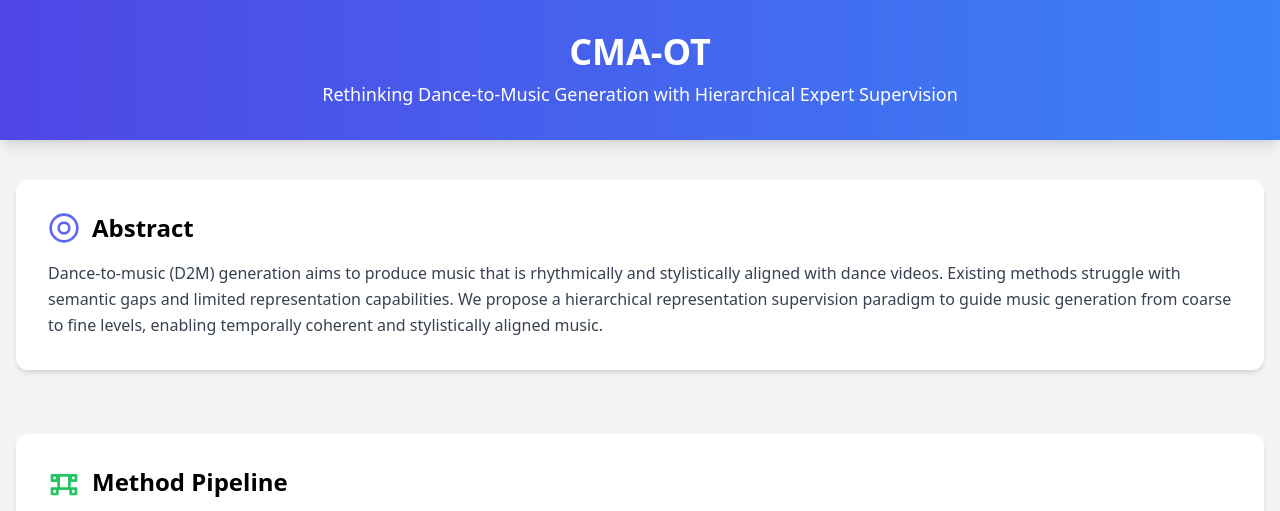
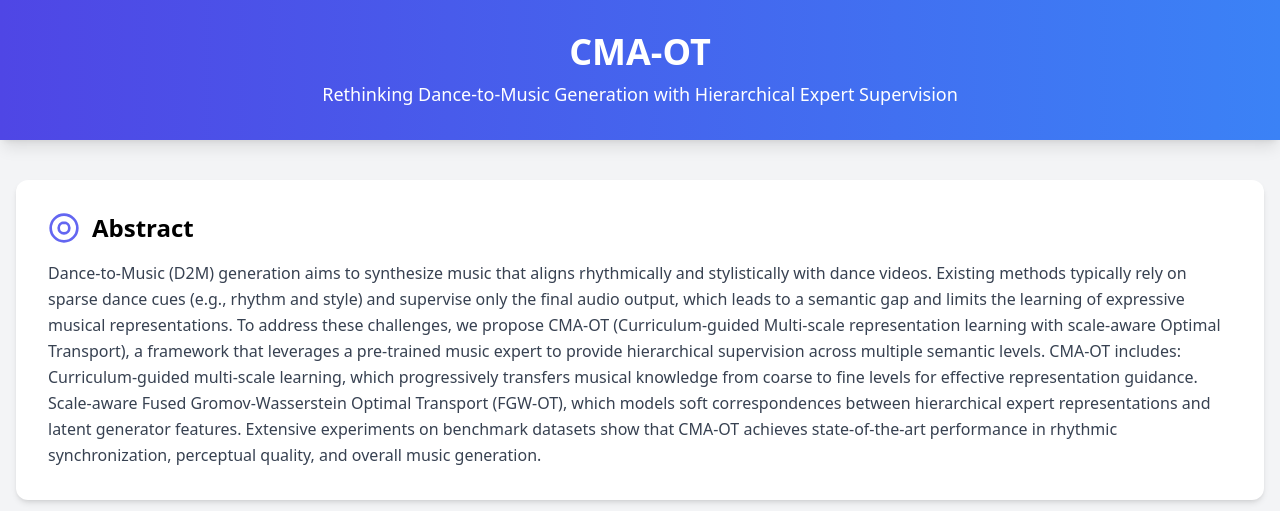
Before and after one commit to beria-moon/CMA-OT, a plain HTML site: page index.html in a window 1280 px wide. Shown: the top 511 px of the page. Drawn offline with nearby package versions, Linux system fonts and the light colour scheme.

Commit message:
Update index.html

```diff
--- a/index.html
+++ b/index.html
@@ -30,10 +30,11 @@ Hierarchical Expert Supervision</p>
             <h2 class="text-2xl font-bold">Abstract</h2>
         </div>
         <p class="text-gray-700 leading-relaxed">
-            Dance-to-music (D2M) generation aims to produce music that is rhythmically and stylistically aligned with dance videos.
-            Existing methods struggle with semantic gaps and limited representation capabilities.
-            We propose a hierarchical representation supervision paradigm to guide music generation from coarse to fine levels,
-            enabling temporally coherent and stylistically aligned music.
+           Dance-to-Music (D2M) generation aims to synthesize music that aligns rhythmically and stylistically with dance videos. Existing methods typically rely on sparse dance cues (e.g., rhythm and style) and supervise only the final audio output, which leads to a semantic gap and limits the learning of expressive musical representations.
+To address these challenges, we propose CMA-OT (Curriculum-guided Multi-scale representation learning with scale-aware Optimal Transport), a framework that leverages a pre-trained music expert to provide hierarchical supervision across multiple semantic levels. CMA-OT includes:
+Curriculum-guided multi-scale learning, which progressively transfers musical knowledge from coarse to fine levels for effective representation guidance.
+Scale-aware Fused Gromov-Wasserstein Optimal Transport (FGW-OT), which models soft correspondences between hierarchical expert representations and latent generator features.
+Extensive experiments on benchmark datasets show that CMA-OT achieves state-of-the-art performance in rhythmic synchronization, perceptual quality, and overall music generation.
         </p>
     </section>
 
```
